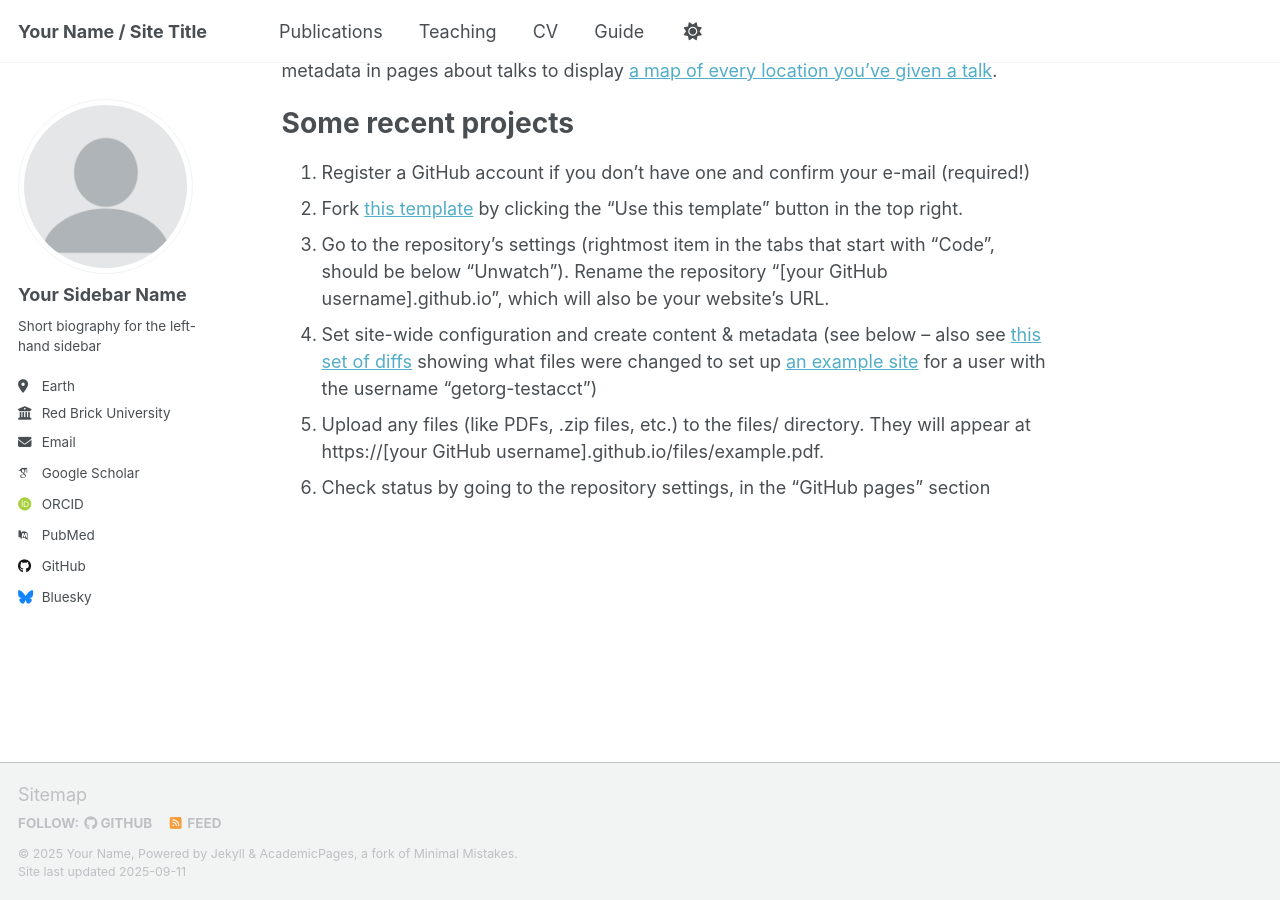
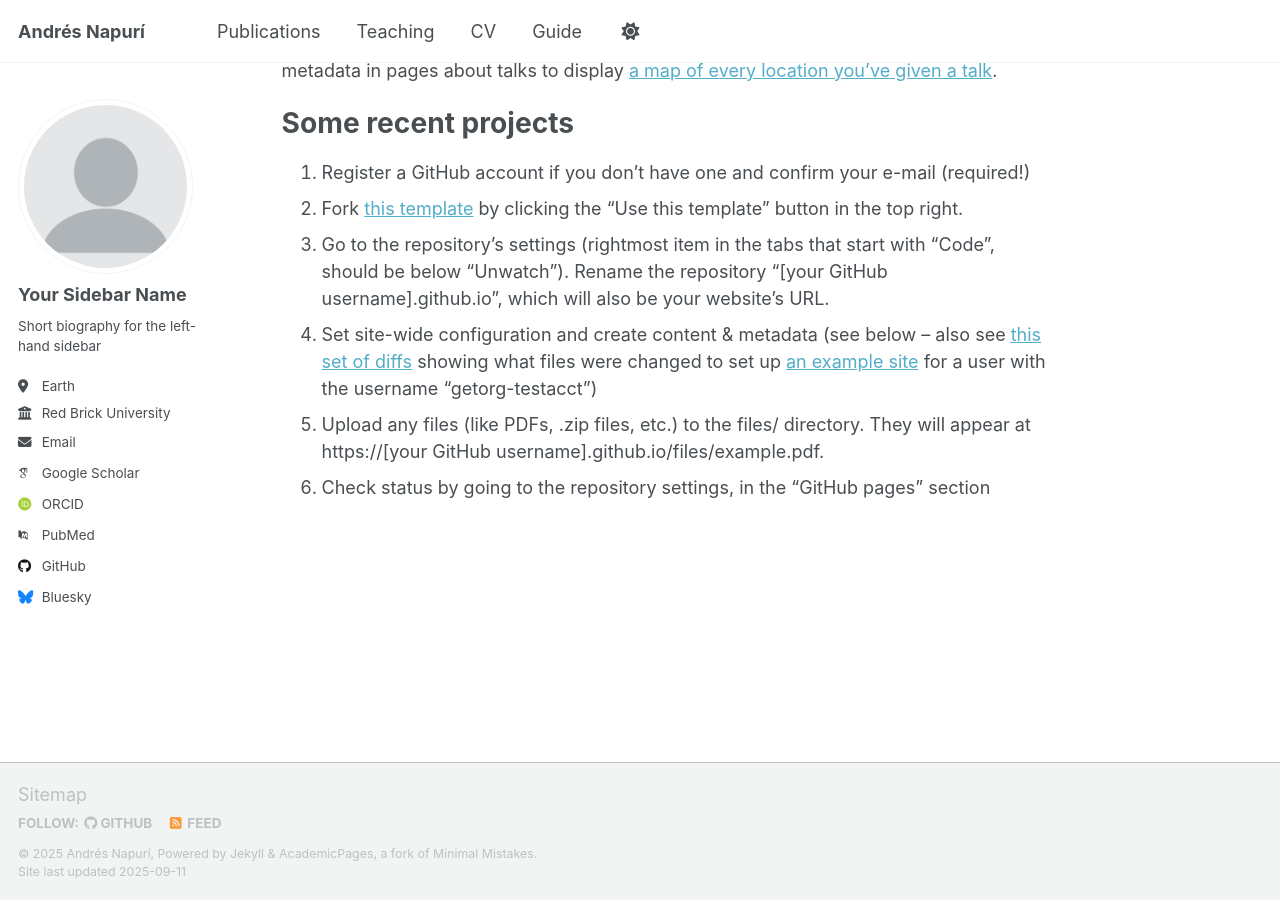
Before and after one commit to andresnapuri/andresnapuri.github.io, a Jekyll site: the page built from _pages/about.md, in a window 1280 px wide and 900 px high, scrolled down 800 px. Built offline with Jekyll 4.4.1, drawn with Linux system fonts in a browser that asks for light colours; some web fonts are replaced; a script that is not in the unit is left out.

Commit message:
Update _config.yml

```diff
--- a/_config.yml
+++ b/_config.yml
@@ -9,9 +9,9 @@
 # Basic Site Settings
 locale                   : "en-US"
 site_theme               : "default" # Currently available options are "default", "air"
-title                    : "Your Name / Site Title"
+title                    : "Andrés Napurí"
 title_separator          : "-"
-name                     : &name "Your Name"
+name                     : &name "Andrés Napurí"
 description              : &description "Your Name's academic portfolio"   # Update this with a general description of your site, this is the default if not overridden by a page
 url                      : https://academicpages.github.io # The base hostname & protocol for your site e.g. "https://[your GitHub username].github.io",
                                                            # or if you already have some other page hosted on Github then use "https://[your GitHub username].github.io/[Your Repo Name]"
```
